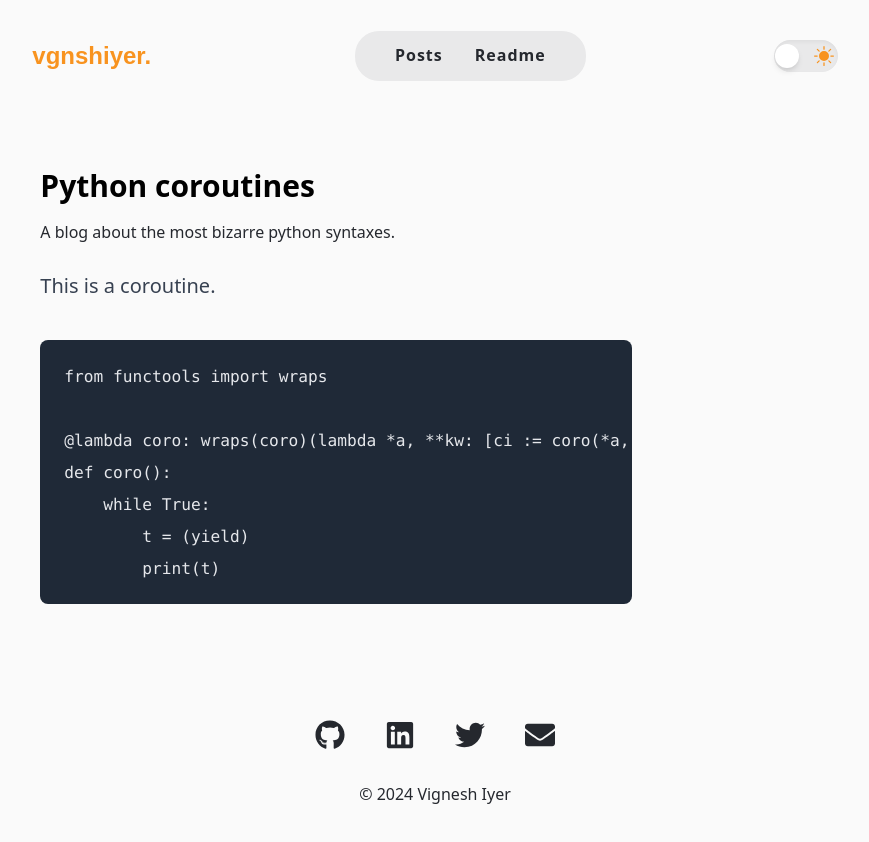
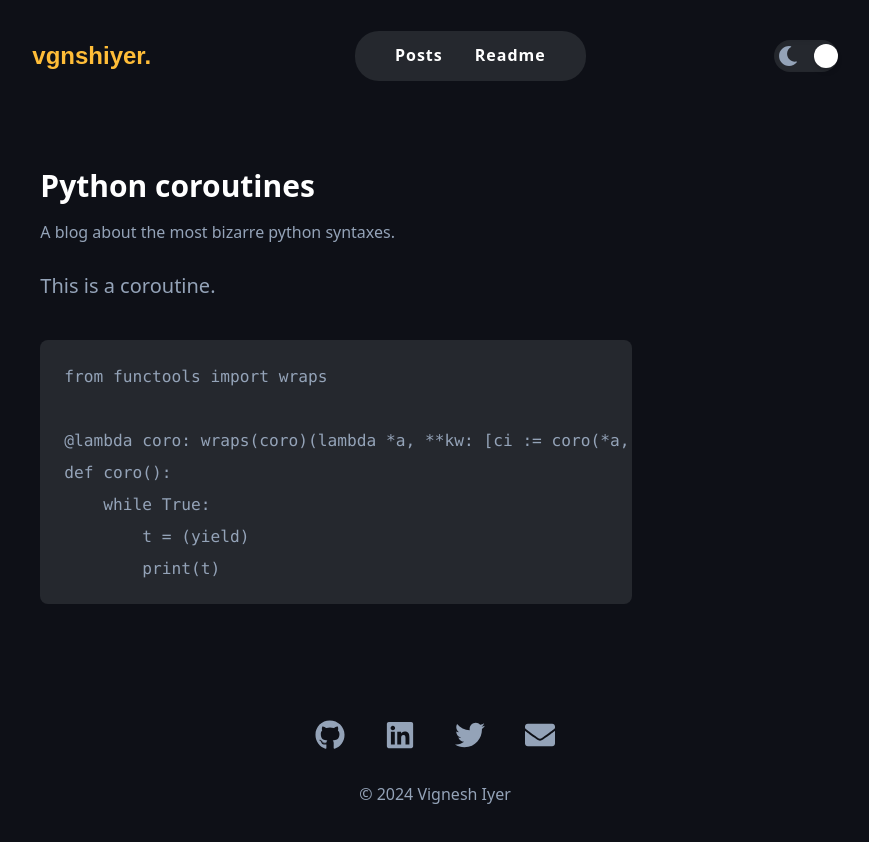
Before and after one commit to vgnshiyer/vgnshiyer.github.io, a Next.js app in the folder mywebsite/: page /posts/coro in a window 1280 px wide. Shown: the top 842 px of the page, without its empty margins (205-1074 px from the left). Built offline with nearby package versions, Linux system fonts and the light colour scheme.

Commit message:
fixed theme toggle issues

```diff
--- a/mywebsite/components/Navbar.tsx
+++ b/mywebsite/components/Navbar.tsx
@@ -69,7 +69,7 @@ const Navbar = () => {
               {links.map(link => <NavBarLink key={link.href} href={link.href}>{link.text}</NavBarLink>)}
             </div>
           </div>
-          <div className="hidden md:block">
+          <div className="ml-auto md:ml-0">
             <ThemeToggle />
           </div>
           <div className="md:hidden flex items-center">
--- a/mywebsite/components/PostPage.tsx
+++ b/mywebsite/components/PostPage.tsx
@@ -32,6 +32,21 @@ const PostPage = ( props: any ) => {
                                         className: 'text-3xl text-black dark:text-white font-bold'
                                     }
                                 },
+                                p: {
+                                    props: {
+                                        className: 'text-tertiary-light dark:text-tertiary-dark mt-4'
+                                    }
+                                },
+                                pre: {
+                                    props: {
+                                        className: 'rounded-md p-4 bg-semi-light dark:bg-semi-dark'
+                                    }
+                                },
+                                code: {
+                                    props: {
+                                        className: 'text-tertiary-light dark:text-tertiary-dark'
+                                    }
+                                }
                             },
                         }}
                     >{post.content}</Markdown>
--- a/mywebsite/components/ThemeToggle.tsx
+++ b/mywebsite/components/ThemeToggle.tsx
@@ -5,16 +5,8 @@ import { FaMoon } from 'react-icons/fa';
 import { BsSunFill } from 'react-icons/bs';
 
 const ThemeToggle = () => {
-    const [darkMode, setDarkMode] = useState(false);
-
-    useEffect(() => {
-        const theme = localStorage.getItem('theme');
-        if (theme === 'dark') {
-            setDarkMode(true);
-        } else {
-            setDarkMode(false);
-        }
-    }, []);
+    document.documentElement.classList.add('dark');
+    const [darkMode, setDarkMode] = useState(true);
 
     useEffect(() => {
         if (darkMode) {
```
Also changed, not shown: mywebsite/public/images/hello.png (deleted), mywebsite/public/images/logo.png (deleted).
